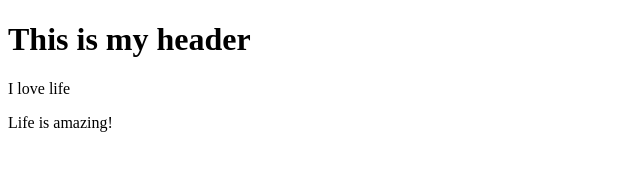
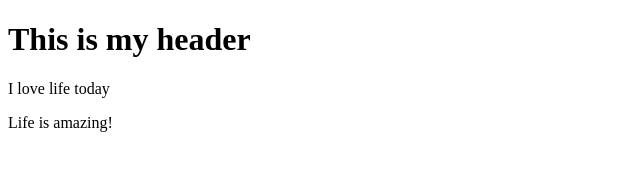
Before and after one commit to Sasarez/git-test, a website: page index.html in a window 1280 px wide. Shown: the full height of the page, 0-640 px from the left. Drawn offline with Linux system fonts and the light colour scheme.

Commit message:
Using NPM

```diff
--- a/index.html
+++ b/index.html
@@ -2,7 +2,7 @@
 <html>
     <body>
         <h1>This is my header</h1>
-        <p>I love life</p>
+        <p>I love life today</p>
         <p>Life is amazing!</p>
     </body>
 </html>
```
Also changed, not shown: package.json (added, +24 -0 lines), 2 other files.
